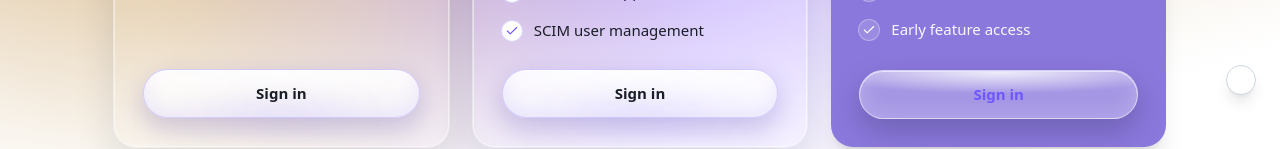
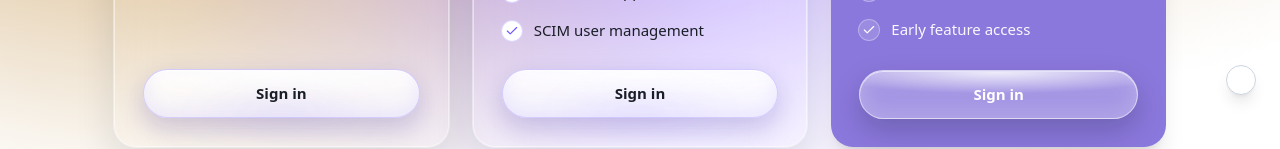
Before and after one commit to LxxXD336/squidly1, a React (Vite) app in the folder Squidly-Ally/New_demo/: page /pricing in a window 1280 px wide. Shown: the part 681-830 px from the top of the page. Built offline with nearby package versions, Linux system fonts and the light colour scheme.

Commit message:
Update PricePage.tsx

```diff
--- a/Squidly-Ally/New_demo/src/Subpages/PricePage.tsx
+++ b/Squidly-Ally/New_demo/src/Subpages/PricePage.tsx
@@ -32,7 +32,7 @@ function GlassButton({
                 onClick={onClick}
                 className={[
                     'group relative w-full rounded-full px-5 py-3 text-[15px] font-semibold active:scale-[0.98] transition',
-                    variant === 'dark' ? 'text-[#6F57FF]' : 'text-[#1A1E27]',
+                    variant === 'dark' ? 'text-white' : 'text-[#1A1E27]',
                     className,
                 ].join(' ')}
                 style={
```
